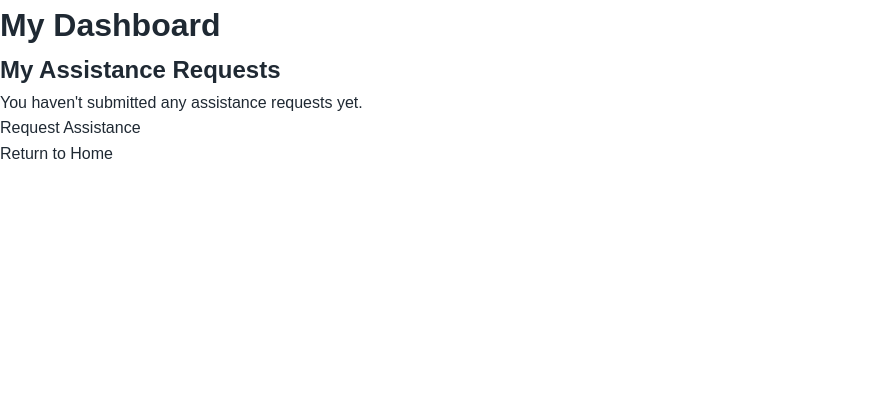
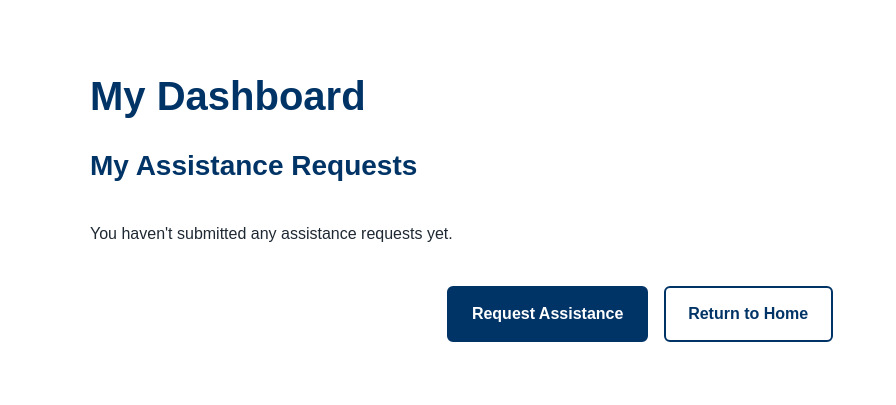
Before and after one commit to Reme65/almac-and-sons-mobile-fitting-services, a Django app: page /accounts/dashboard/ in a window 1280 px wide. Shown: the top 405 px of the page, without its empty margins (0-896 px from the left). Run offline with Django 5.2, Linux system fonts and the light colour scheme; the visitor is signed in with stand-in values (Sample User, id 1); data that the repository does not hold is empty.

Commit message:
Style customer dashboard and assistance request cards

```diff
--- a/accounts/templates/accounts/dashboard.html
+++ b/accounts/templates/accounts/dashboard.html
@@ -18,9 +18,9 @@
         <h2>My Assistance Requests</h2>
 
         {% if assistance_requests %}
-            <ul>
+            <ul class="dashboard-request-list">
                 {% for assistance_request in assistance_requests %}
-                    <li>
+                    <li class="dashboard-request-card">
                         <p>
                             <strong>Reference:</strong>
                             {{ assistance_request.reference }}
@@ -45,14 +45,15 @@
         {% else %}
             <p>You haven't submitted any assistance requests yet.</p>
         {% endif %}
-
-        <a href="{% url 'request_assistance' %}">
+    <div class="dashboard-actions">
+        <a href="{% url 'request_assistance' %}" class="button button-primary">
             Request Assistance
         </a>
 
-        <p>
-            <a href="{% url 'home' %}">Return to Home</a>
-        </p>
+        <a href="{% url 'home' %}" class="button button-secondary">
+            Return to Home
+        </a>
+    </div>
     </main>
 </body>
 </html>
--- a/static/css/styles.css
+++ b/static/css/styles.css
@@ -1082,6 +1082,72 @@ a {
 .confirmation-button:focus-visible {
     text-decoration: underline;
 }
+/* ========================================
+   Customer Dashboard
+======================================== */
+
+.dashboard-content {
+    width: min(1100px, 92%);
+    margin: 0 auto;
+    padding: 4rem 0;
+}
+
+.dashboard-content h1 {
+    margin-bottom: 1rem;
+    color: #003366;
+    font-size: 2.5rem;
+}
+
+.dashboard-content h2 {
+    margin-bottom: 2rem;
+    color: #003366;
+    font-size: 1.75rem;
+}
+
+.dashboard-request-list {
+    display: grid;
+    gap: 1.5rem;
+    margin: 0;
+    padding: 0;
+    list-style: none;
+}
+
+.dashboard-request-card {
+    padding: 1.75rem;
+    border: 1px solid #d9e2ec;
+    border-left: 5px solid #003366;
+    border-radius: 8px;
+    background-color: #ffffff;
+    box-shadow: 0 3px 10px rgba(0, 0, 0, 0.08);
+}
+
+.dashboard-request-card p {
+    margin-bottom: 0.75rem;
+    color: #334e68;
+}
+
+.dashboard-request-card a {
+    display: inline-block;
+    margin-top: 0.5rem;
+    color: #003366;
+    font-weight: 700;
+    text-decoration: underline;
+    text-underline-offset: 3px;
+}
+
+.dashboard-request-card a:focus-visible {
+    outline: 3px solid #0066cc;
+    outline-offset: 4px;
+}
+
+.dashboard-actions {
+    display: flex;
+    justify-content: center;
+    flex-wrap: wrap;
+    gap: 1rem;
+    margin-top: 2.5rem;
+}
+
 /* Back to top */
 .back-to-top {
     position: fixed;
```
